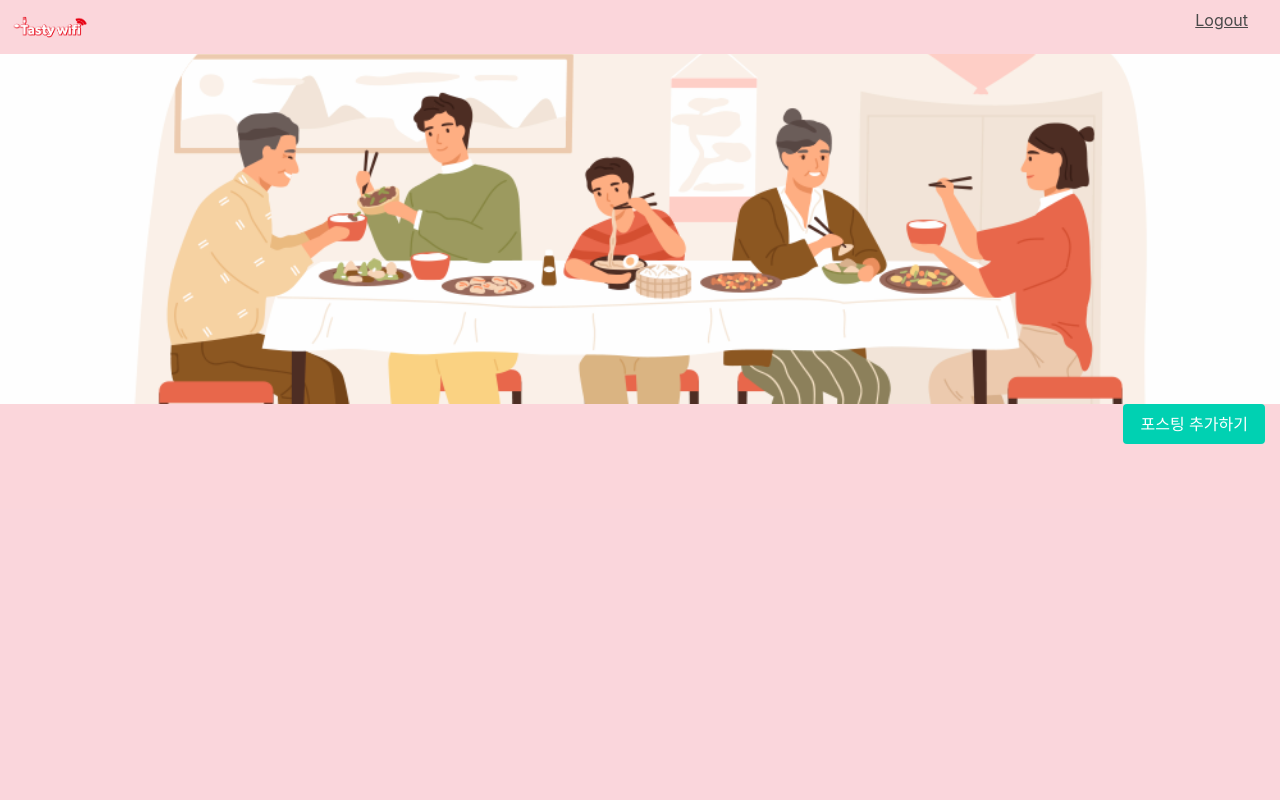
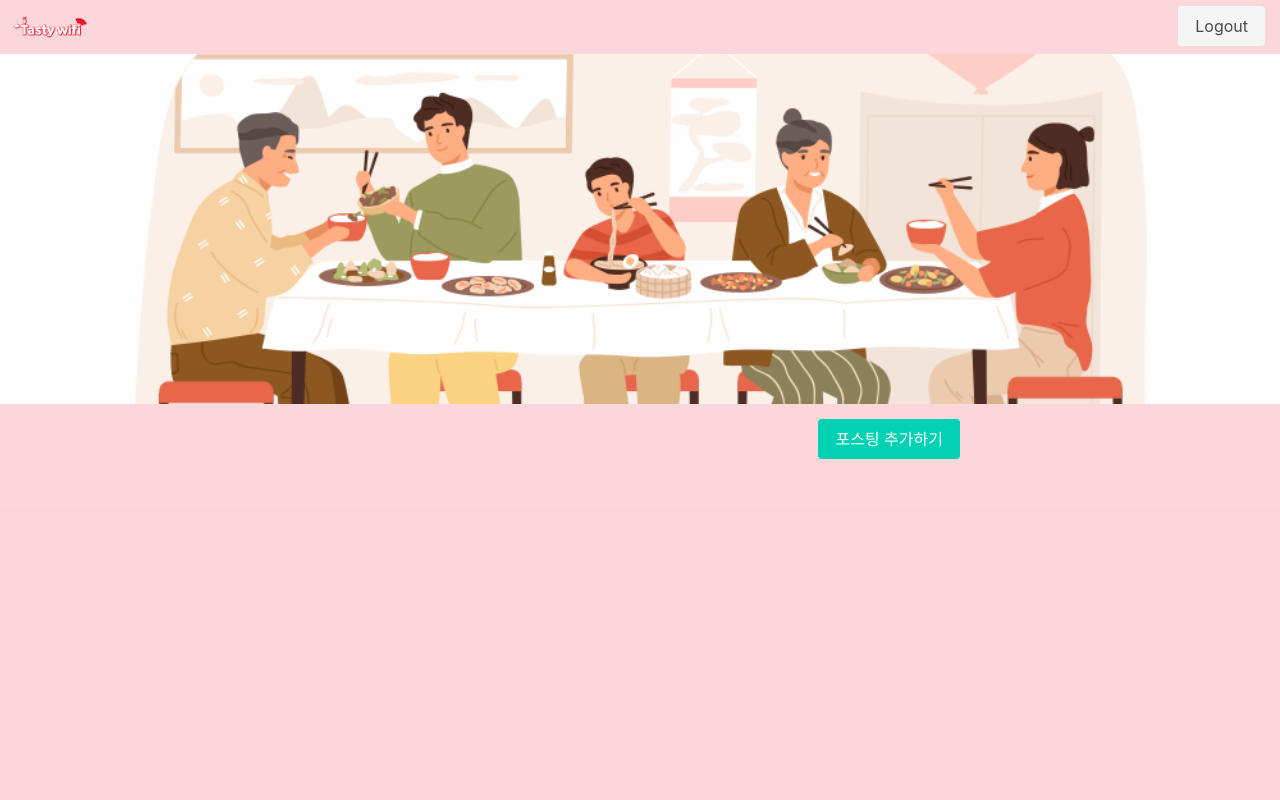
Before and after one commit to hyun-woong/mini_shar, a Flask app: template templates/mainpost.html in a window 1280 px wide. Run offline with Flask 2, Linux system fonts and the light colour scheme; the template is opened without the code that fills it, so the values that code supplies are empty; some libraries are stand-ins or nearby versions.

Commit message:
js, css 파일 분리 및 포스팅박스 안의 코멘트 박스 수정, 로그아웃 버튼 수정

```diff
--- a/static/css/main_style.css
+++ b/static/css/main_style.css
@@ -2,6 +2,7 @@
 .section {
     padding: 1rem 1.5rem;
     max-width: 750px;
+    margin-top: 10px;
     margin: auto;
 }
 
@@ -31,9 +32,13 @@ input::-webkit-calendar-picker-indicator {
 }
 
 .image img {
-    object-fit:cover;
-    width:110%;
-    height:100%;
+    object-fit: cover;
+    width: 110%;
+    height: 100%;
+}
+
+.container{
+    margin-top: 6px;
 }
 
 .section_bar {
@@ -48,3 +53,36 @@ input::-webkit-calendar-picker-indicator {
     width: 95%;
     max-width: 1200px;
 }
+
+/*포스팅 카드 안, 코멘트 박스*/
+.get_card {
+    width: 300px;
+    height: 250px;
+
+    display: flex;
+    flex-direction: column;
+    align-items: center;
+    justify-content: center;
+}
+
+.btn_big_wrap {
+    display: flex;
+    flex-direction: column;
+    align-items: center;
+    justify-content: center;
+    margin-top: 15px
+}
+
+.post_btn_background {
+    width: 640px;
+
+}
+
+/*포스팅하기 버튼*/
+.post-btn {
+    display: flex;
+    flex-direction: column;
+    align-items: end;
+    justify-content: center;
+
+}
--- a/static/css/post_save.css
+++ b/static/css/post_save.css
@@ -92,7 +92,8 @@
     align-items: center;
     justify-content: center;
 }
-        .file_btn{
+
+.file_btn {
     width: 365px;
 }
 
--- a/static/js/mainpost.js
+++ b/static/js/mainpost.js
@@ -131,8 +131,8 @@ function get_posts(username) {
                                             </div>
 
                                             <div class="media-content">
-                                                <div>
-                                                        <span>${post['post_comment']}</span>
+                                                <div class="get_card" style="font-family: 'Jua', sans-serif;font-size: medium;">
+                                                    <span>${post['post_comment']}</span>
                                                 </div>
                                             </div>
                                             <div class="media-right">
--- a/templates/mainpost.html
+++ b/templates/mainpost.html
@@ -21,6 +21,10 @@
 
     {#    main_style CSS#}
     <link rel="stylesheet" type="text/css" href="../static/css/main_style.css">
+    {#    구글폰트#}
+    <link rel="preconnect" href="https://fonts.googleapis.com">
+    <link rel="preconnect" href="https://fonts.gstatic.com" crossorigin>
+    <link href="https://fonts.googleapis.com/css2?family=Jua&display=swap" rel="stylesheet">
 
     <!-- Optional JavaScript -->
     <!-- jQuery first, then Popper.js, then Bootstrap JS -->
@@ -58,8 +62,7 @@
     <section class="section_bar">
         <div class="container">
             <h2 class="subtitle">
-                    <button onclick="sign_out();" class="button is-text" id="posting-btn">Logout
-                    </button>
+                <button onclick="sign_out()" class="button is-light" id="posting-btn">Logout</button>
             </h2>
         </div>
     </section>
@@ -68,14 +71,19 @@
     <div class="banner" onclick="window.location.href = '/'">
     </div>
 
+    {#    포스팅 추가하기 버튼#}
+    <div class="btn_big_wrap">
+        <div class="post_btn_background">
+            <div class="post-btn">
+                <button onclick="window.location.href='post_save'" class="button is-primary" id="posting-btn">포스팅 추가하기
+                </button>
+            </div>
+        </div>
+    </div>
+
     <!-- 섹션  -->
     <section class="section_bar">
         <div class="container">
-
-            <h2 class="subtitle">
-                <button onclick="window.location.href='post_save'" class="button is-primary" id="posting-btn">포스팅 추가하기
-                </button>
-            </h2>
         </div>
     </section>
 
```
Lines whose indentation alone changed are shown as unchanged.
